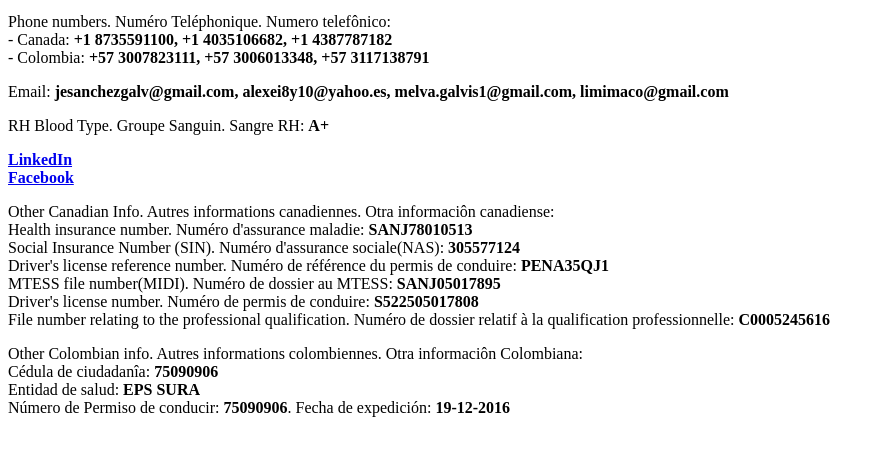
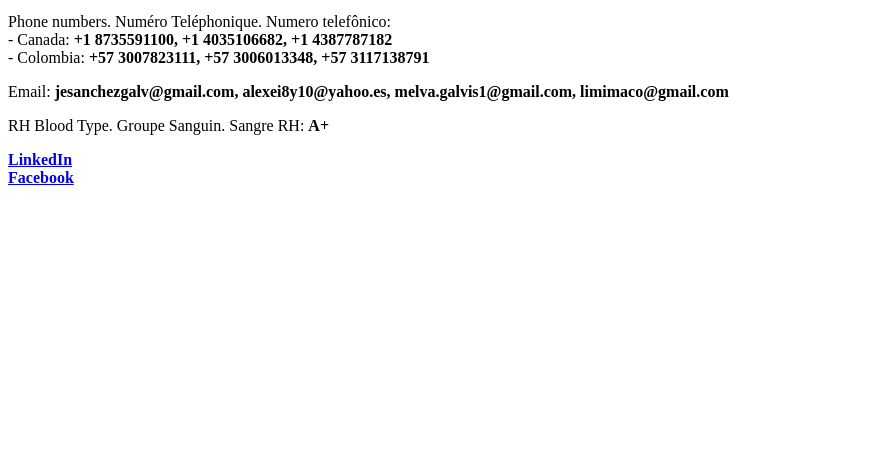
Before and after one commit to jesanchezg/persinfo, a plain HTML site: page index.html in a window 1280 px wide. Shown: the part 297-748 px from the top of the page, without its empty margins (0-885 px from the left). Drawn offline with Linux system fonts and the light colour scheme.

Commit message:
Update index.html

```diff
--- a/index.html
+++ b/index.html
@@ -3,5 +3,3 @@
 <p>Email: <strong>jesanchezgalv@gmail.com, alexei8y10@yahoo.es, melva.galvis1@gmail.com, limimaco@gmail.com</strong></p>
 <p>RH Blood Type. Groupe Sanguin. Sangre RH: <strong>A+</strong></p>
 <p><strong><a href="https://www.linkedin.com/in/jairo-ernesto-sanchez-galvis-4a336111/">LinkedIn</a></strong><br /><strong><a href="https://www.facebook.com/chonchoguan">Facebook</a></strong></p>
-<p>Other Canadian Info. Autres informations canadiennes. Otra informaci&ocirc;n canadiense:<br />Health insurance number. Num&eacute;ro d'assurance maladie: <strong>SANJ78010513</strong><br />Social Insurance Number (SIN). Num&eacute;ro d'assurance sociale(NAS): <strong>305577124</strong><br />Driver's license reference number. Num&eacute;ro de r&eacute;f&eacute;rence du permis de conduire: <strong>PENA35QJ1</strong><br />MTESS file number(MIDI). Num&eacute;ro de dossier au MTESS: <strong>SANJ05017895</strong><br />Driver's license number. Num&eacute;ro de permis de conduire: <strong>S522505017808</strong><br />File number relating to the professional qualification. Num&eacute;ro de dossier relatif &agrave; la qualification professionnelle: <strong>C0005245616</strong></p>
-<p>Other Colombian info. Autres informations colombiennes. Otra informaci&ocirc;n Colombiana:<br />C&eacute;dula de ciudadan&icirc;a: <strong>75090906</strong><br />Entidad de salud: <strong>EPS SURA</strong><br />N&uacute;mero de Permiso de conducir: <strong>75090906</strong>. Fecha de expedici&oacute;n: <strong>19-12-2016</strong></p>
```
